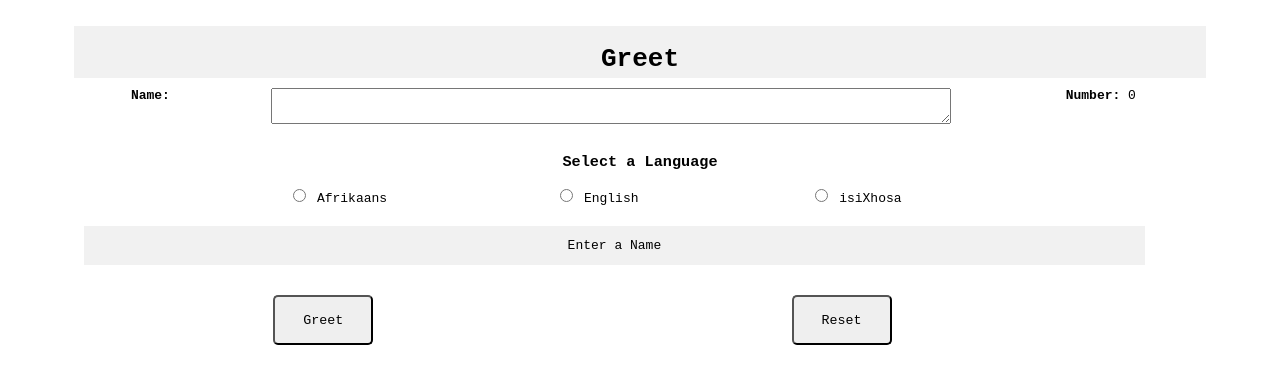
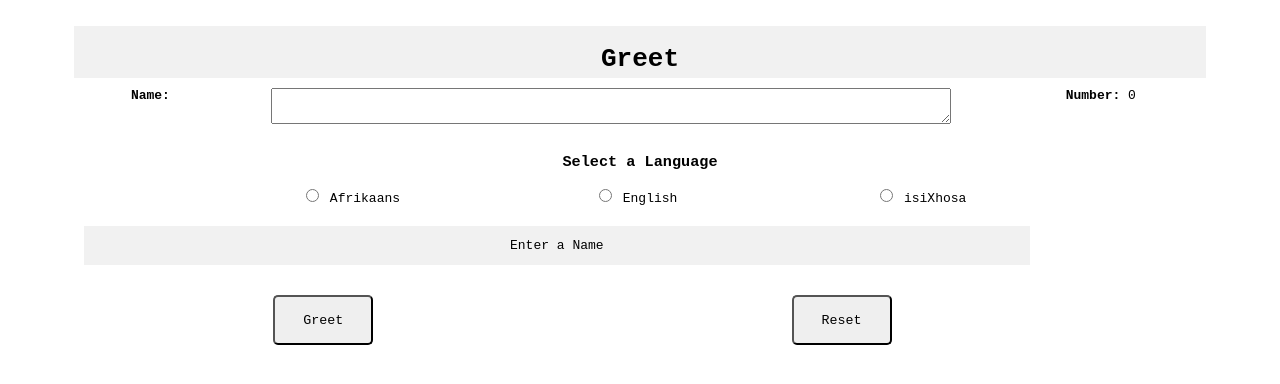
Before and after one commit to gregfoulkes/greetings, a plain HTML site: page index.html in a window 1280 px wide. Drawn offline with Linux system fonts and the light colour scheme.

Commit message:
changed display field width

```diff
--- a/css/greet.css
+++ b/css/greet.css
@@ -76,7 +76,7 @@ body {
   }
 
 .language{
-  width:30%;
+  width:33%;
   float:left;
 }
 
@@ -115,28 +115,28 @@ body {
    margin: 10px;
 }
 
-.displayField{
-  width: 100%;
+/* .spaceForDisplayField{
+  width: 10%;
   /* margin: 5px; */
-  float: left;
-}
+  /* float: left; */
+
 
 /* .displayName{
   width: 80%;
   float: left;
 } */
 
-.spacerForDisplayField {
+.DisplayField {
   padding: 12px;
   text-align: center;
   background-color: #f1f1f1;
   margin:20px;
-  width:90%;
+  width:80%;
   float: left;
 }
 
-.box {
+/* .box {
   content: "";
   display: block;
   clear: both;
-}
+} */
--- a/index.html
+++ b/index.html
@@ -50,11 +50,11 @@
         </div>
       </div>
 
+      <div class = 'DisplayField'>
 
-      <div class = 'spacerForDisplayField center'>
         <span class="nameOfPerson"><span class="displayName"></span></span>
+
       </div>
-
 
       <div class="clickButtons center ">
 
```
